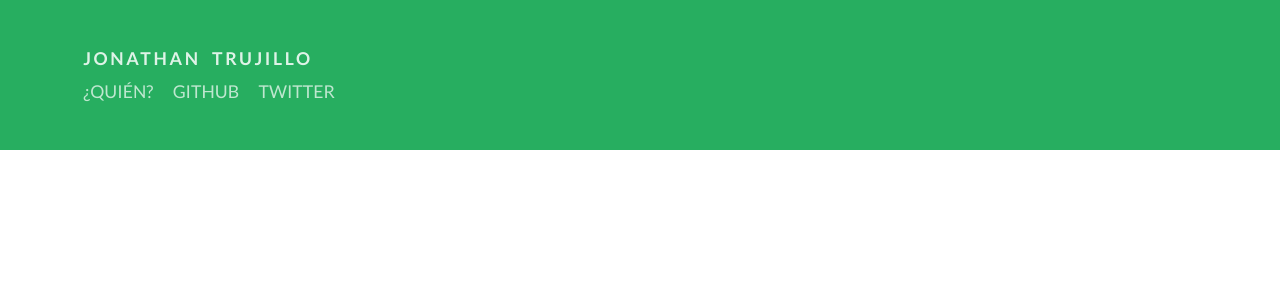
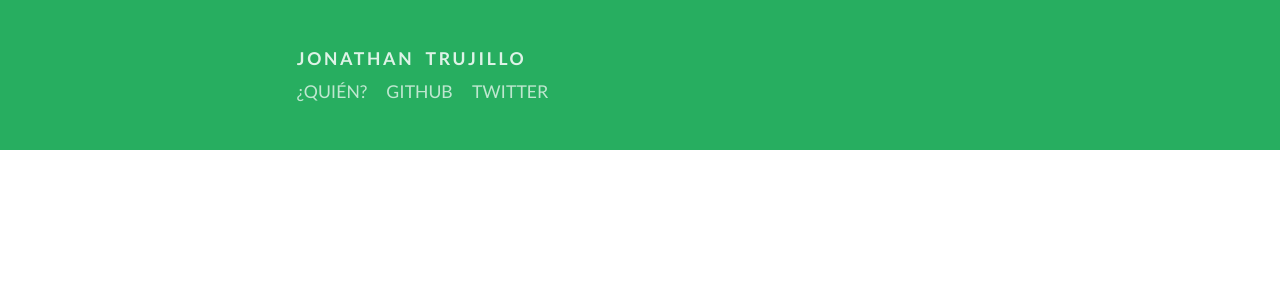
Before and after one commit to albertogg/jonotrujillo.github.io, a Jekyll site: the page built from index.html, in a window 1280 px wide. Shown: the top 300 px of the page. Built offline with Jekyll 4.4.1, drawn with Linux system fonts in a browser that asks for light colours; Markdown is read by kramdown in place of the engine named in the settings.

Commit message:
layout fixes

```diff
--- a/_layouts/default.html
+++ b/_layouts/default.html
@@ -13,6 +13,7 @@
 	</head>
 	<body>
 		<header id="header">
+			<div class="content">
 				<h1>
 					<a href="/">Jonathan Trujillo</a>
 				</h1>
@@ -29,6 +30,7 @@
 						</li>
 					</ul>
 				</nav>
+			</div>
 		</header>
 		<div id="content">
 			{{ content }}
--- a/_layouts/post.html
+++ b/_layouts/post.html
@@ -2,7 +2,7 @@
 layout: default
 ---
 
-<section class="post">
+<section class="content post">
 	<article>
 		<header>
 			<p class="when">
--- a/css/main.css
+++ b/css/main.css
@@ -4,14 +4,15 @@ h1,h2{color:#2b2b2b}
 h1{font-size:1.45em;margin:0}
 h2{font-size:1.15em;margin:2em 0 1em}
 ol,p,ul{margin:1em 0}
-#header{background-color:#27ae60;padding:2em 1em;}
+.content{margin:2em auto;max-width:33em}
+#header,#content{padding:0 1em}
+#header{background-color:#27ae60;overflow:auto;}
 #header h1,#header nav{font-size:.85em;text-transform:uppercase}
 #header h1{color:rgba(255,255,255,0.85);letter-spacing:.15em;word-spacing:.3em}
 #header nav{color:rgba(255,255,255,0.7);}
 #header nav ul{margin:0;padding:0;}
 #header nav ul li{display:inline;margin-right:.9em}
 #header a:hover,#header a:active{color:#fff}
-#content{margin:2em 1em;max-width:33em;}
 #content section article{margin:1em 0;}
 #content section article header{margin:1em 0;}
 #content section article header h1 a{color:inherit;text-decoration:none;}
@@ -22,9 +23,7 @@ ol,p,ul{margin:1em 0}
 #content a{color:#2ecc71;text-decoration:underline;}
 #content a:hover,#content a:active{color:#27ae60}
 @media screen and (min-width:500px){body{font-size:1.15em}
-#header{padding:2em}
-#content{margin:2em}
+#header,#content{padding:0 2em}
 }@media screen and (min-width:1000px){body{font-size:1.3em}
-#header{padding:2em 4em}
-#content{margin:2em 4em}
+#header,#content{padding:0 4em}
 }
--- a/index.html
+++ b/index.html
@@ -3,7 +3,7 @@ layout: default
 title: Jonathan Trujillo
 ---
 
-<section class="posts">
+<section class="content posts">
 	{% for post in site.posts %}
 		<article>
 			<header>
```
Also changed, not shown: css/main.styl (+8 -3 lines), css/responsive.styl (+4 -10 lines). Lines whose indentation alone changed are shown as unchanged.
